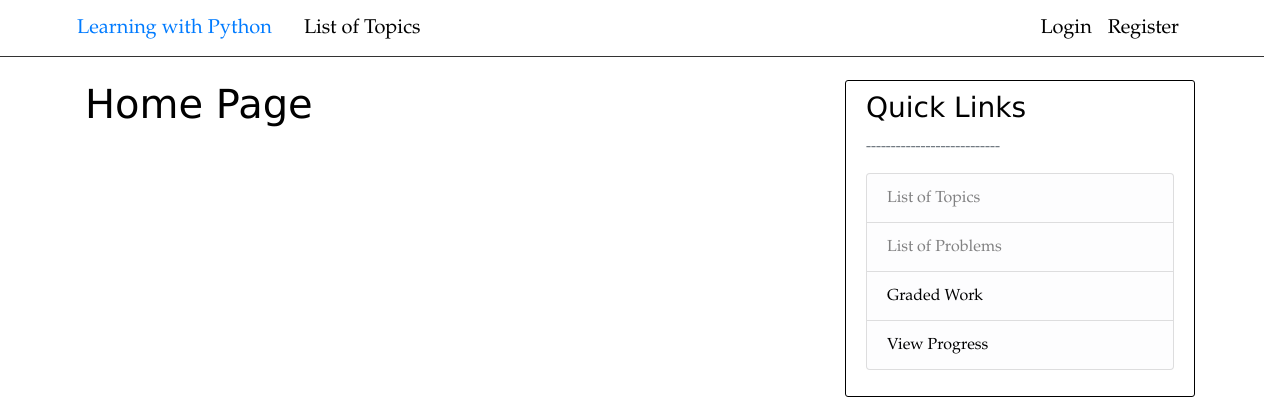
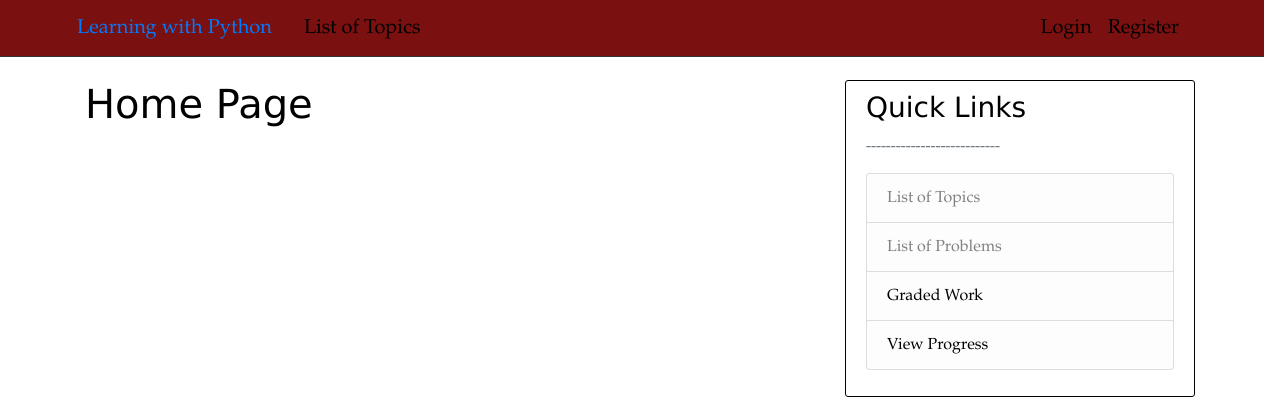
Before and after one commit to Murtz5253/learning-with-python, a Django app: page / in a window 1280 px wide. Shown: the top 420 px of the page. Run offline with Django 4.2, Linux system fonts and the light colour scheme; some libraries are stand-ins or nearby versions.

Commit message:
Unsuccessful changes to nav bar

```diff
--- a/django_project/topics/static/topics/main.css
+++ b/django_project/topics/static/topics/main.css
@@ -20,7 +20,7 @@ body {
 
 /* This sets navigation strip color*/
   .bg-steel {
-    /* background-color: #ffffff; */
+    background-color: #7a1010;
     font-family: "Garamond";
     border-bottom: 1px solid #333;
 
```
Also changed, not shown: django_project/topics/static/topics/bg.webp (deleted).
